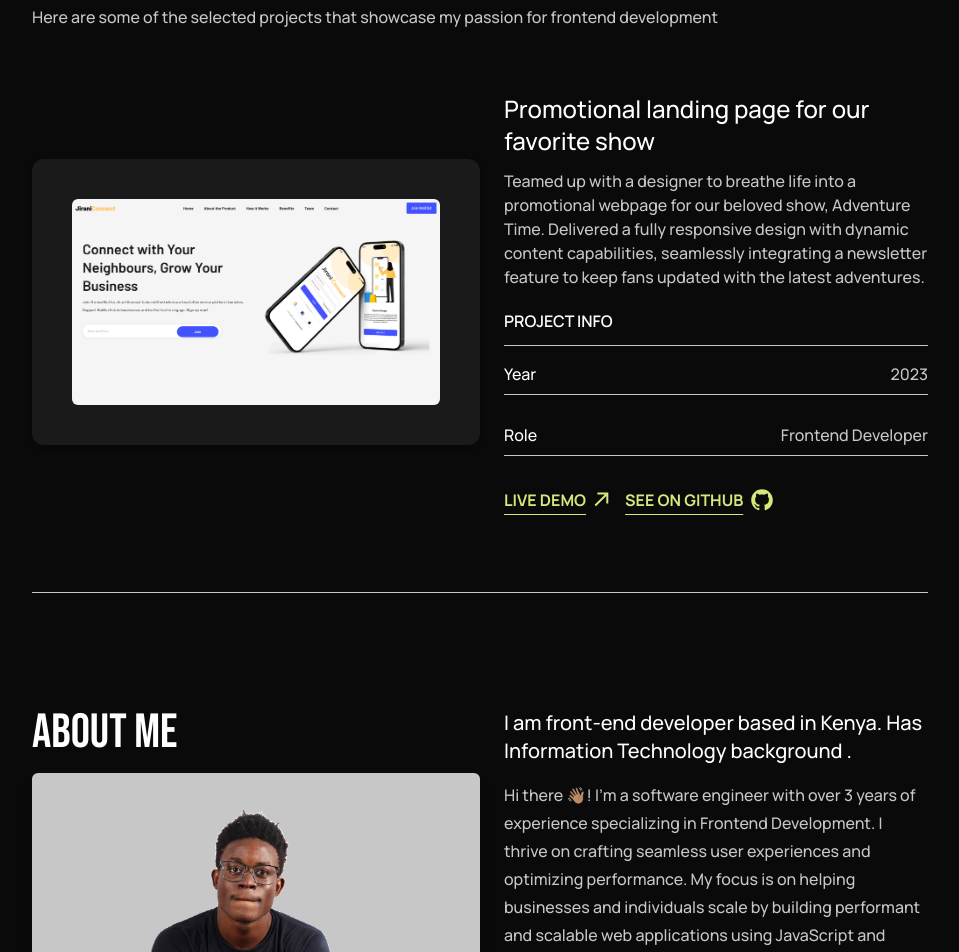
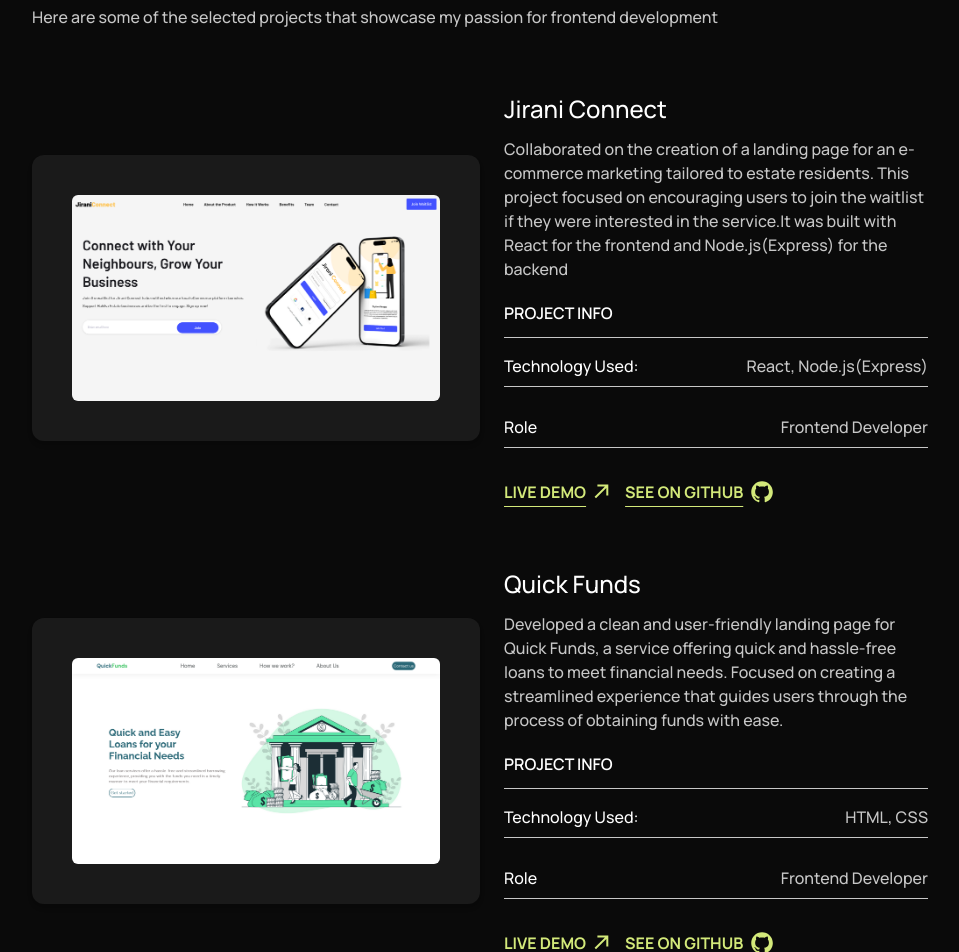
Before and after one commit to Zavi254/steven_otieno, a React (Vite) app: page / in a window 1280 px wide. Shown: the part 860-1812 px from the top of the page, without its empty margins (160-1119 px from the left). Built offline with nearby package versions, Linux system fonts and the light colour scheme.

Commit message:
FInished the entire section

```diff
--- a/public/data/projectsData.jsx
+++ b/public/data/projectsData.jsx
@@ -1,20 +1,47 @@
 import newTabIcon from "/assets/images/new_tab_icon.svg";
 import githubTabIcon from "/assets/images/github_tab_icon.svg";
 import jiraniConnectProject from "/assets/images/jirani_connect_project.png";
+import quickFundsProject from "/assets/images/Quick_funds_project.png";
+import africasPocketProject from "/assets/images/africas_pocket_project.png";
 
 export const projectsData = [
   {
     id: 1,
-    title: "Promotional landing page for our favorite show",
+    title: "Jirani Connect",
     description:
-      "Teamed up with a designer to breathe life into a promotional webpage for our beloved show, Adventure Time. Delivered a fully responsive design with dynamic content capabilities, seamlessly integrating a newsletter feature to keep fans updated with the latest adventures.",
-    year: "2023",
+      "Collaborated on the creation of a landing page for an e-commerce marketing tailored to estate residents. This project focused on encouraging users to join the waitlist if they were interested in the service.It was built with React for the frontend and Node.js(Express) for the backend",
+    technology: "React, Node.js(Express)",
     role: "Frontend Developer",
-    liveDemoLink: "#",
-    githubLink: "#",
+    liveDemoLink: "https://jirani-connect.vercel.app/",
+    githubLink: "https://github.com/Zavi254/Jirani-Connect",
     image: jiraniConnectProject,
     newTabIcon: newTabIcon,
     githubTabIcon: githubTabIcon,
   },
-
+  {
+    id: 2,
+    title: "Quick Funds",
+    description:
+      "Developed a clean and user-friendly landing page for Quick Funds, a service offering quick and hassle-free loans to meet financial needs. Focused on creating a streamlined experience that guides users through the process of obtaining funds with ease.",
+    technology: "HTML, CSS",
+    role: "Frontend Developer",
+    liveDemoLink: "https://quickfunds.netlify.app",
+    githubLink: "https://github.com/Zavi254/QuickFunds",
+    image: quickFundsProject,
+    newTabIcon: newTabIcon,
+    githubTabIcon: githubTabIcon,
+  },
+  {
+    id: 3,
+    title: "Africa's Pocket Clone",
+    description:
+      "Created a fully responsive clone of Africa's Pocket, an online platform designed to guide Africans on their journey to building generational wealth. The clone replicated the original site's design. This project involved attention to detail to ensure that the user experience was seamless.",
+    technology: "HTML, CSS, JS, Bootstrap",
+    role: "Frontend Developer",
+    liveDemoLink: "https://zavi254.github.io/Africa-Pocket-Sample/",
+    githubLink: "https://github.com/Zavi254/Africa-Pocket-Sample",
+    image: africasPocketProject,
+    newTabIcon: newTabIcon,
+    githubTabIcon: githubTabIcon,
+  },
 ];
--- a/src/components/FeaturedProjects.jsx
+++ b/src/components/FeaturedProjects.jsx
@@ -23,8 +23,8 @@ const FeaturedProjects = () => {
                 PROJECT INFO
               </p>
               <div className="flex justify-between mt-2 mb-5 font-medium border-b pb-2 pt-2 border-b-customGray">
-                <p>Year</p>
-                <p className="dark:text-customGray">{project.year}</p>
+                <p>Technology Used:</p>
+                <p className="dark:text-customGray">{project.technology}</p>
               </div>
               <div className="flex justify-between mt-2 mb-5 font-medium border-b pb-2 pt-2 border-b-customGray">
                 <p>Role</p>
@@ -34,14 +34,14 @@ const FeaturedProjects = () => {
             <div className="text-customGreen flex gap-4 font-bold pt-3">
               <a
                 href={project.liveDemoLink}
-                className="flex items-center gap-2 underline underline-offset-8"
+                className="flex items-center gap-2 underline underline-offset-8" target="_blank"
               >
                 <p>LIVE DEMO</p>
                 <img src={project.newTabIcon} alt="" />
               </a>
               <a
-                href="#"
-                className="flex items-center gap-2 underline underline-offset-8"
+                href={project.githubLink}
+                className="flex items-center gap-2 underline underline-offset-8" target="_blank"
               >
                 <p>SEE ON GITHUB</p>
                 <img src={project.githubTabIcon} alt="" />
--- a/src/components/HeroSectionSocials.jsx
+++ b/src/components/HeroSectionSocials.jsx
@@ -6,7 +6,7 @@ const HeroSectionSocials = () => {
   return (
     <div className="flex gap-5 items-center mt-10">
       <a
-        href="mailto:steveotianga8991@gmail.com"
+        href="https://drive.google.com/file/d/15737Md-_-8ReRv4hBjDrVIJqSpbDtwrl/view?usp=sharing"
         target="_blank"
         className="text-black rounded-custom-100  bg-customGreen font-manrope pl-5 pr-2 pt-2 pb-2 font-bold text-sm flex items-center gap-3"
       >
```
Also changed, not shown: public/assets/images/Quick_funds_project.png (added), public/assets/images/africas_pocket_project.png (added).
